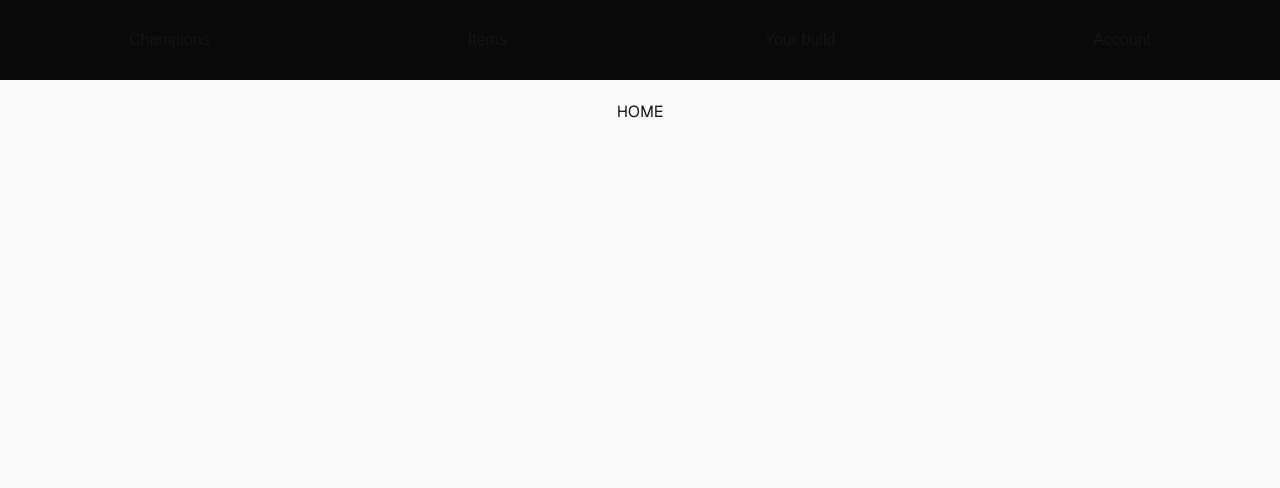
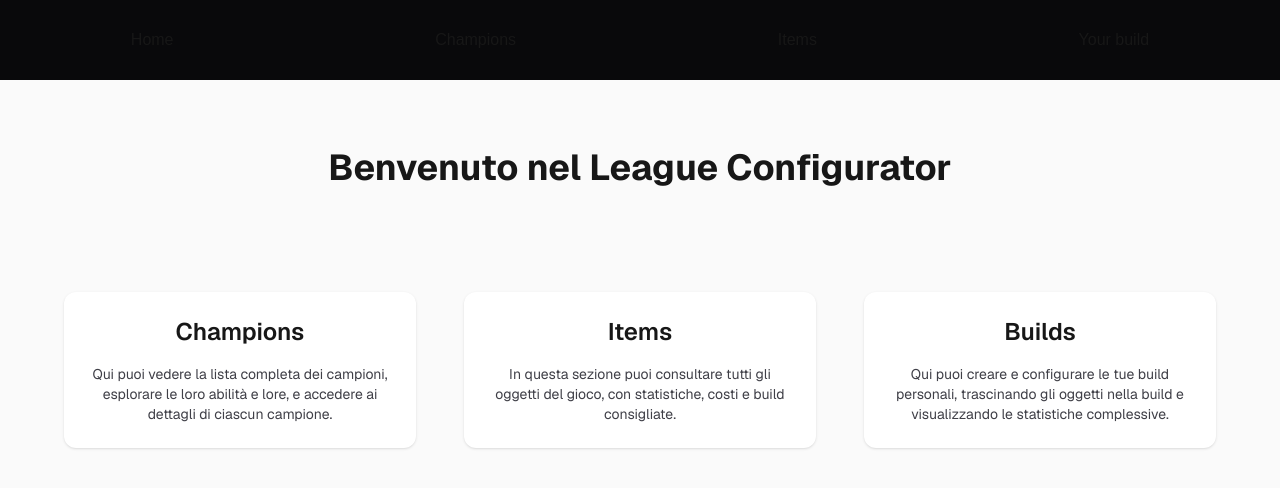
Before and after one commit to GabrieleZito/league-configurator, a Next.js app: page / in a window 1280 px wide. Shown: the top 488 px of the page. Built offline with nearby package versions, Linux system fonts and the light colour scheme.

Commit message:
feat: add homepage, stylized inputs

```diff
--- a/src/app/items/_components/ItemList.tsx
+++ b/src/app/items/_components/ItemList.tsx
@@ -15,8 +15,13 @@
     const filteredItems = itemlist.filter((i) => i.name.toLowerCase().includes(search.toLowerCase()));
     return (
         <div className="flex w-6xl flex-col gap-6">
-            <input type="text" onChange={(e) => setSearch(e.target.value)} />
-            <div className="flex max-w-6xl flex-row flex-wrap justify-center gap-4">
+            <input
+                type="text"
+                placeholder="Cerca un oggetto..."
+                className="w-full rounded-lg border border-zinc-300 px-4 py-2 focus:border-amber-500 focus:ring-2 focus:ring-amber-500 focus:outline-none dark:border-zinc-600 dark:bg-zinc-800 dark:text-white dark:placeholder-zinc-400"
+                onChange={(e) => setSearch(e.target.value)}
+            />
+            <div className="flex max-w-6xl flex-row flex-wrap justify-center gap-4 pb-10">
                 {filteredItems.map((i) => (
                     <div key={i.id}>
                         <Link href={`/items/${i.id}`}>
--- a/src/app/page.tsx
+++ b/src/app/page.tsx
@@ -1,4 +1,34 @@
+export default function Home() {
+    const pages = [
+        {
+            name: "Champions",
+            description:
+                "Qui puoi vedere la lista completa dei campioni, esplorare le loro abilità e lore, e accedere ai dettagli di ciascun campione.",
+        },
+        {
+            name: "Items",
+            description: "In questa sezione puoi consultare tutti gli oggetti del gioco, con statistiche, costi e build consigliate.",
+        },
+        {
+            name: "Builds",
+            description:
+                "Qui puoi creare e configurare le tue build personali, trascinando gli oggetti nella build e visualizzando le statistiche complessive.",
+        },
+    ];
 
-export default async function Home() {
-    return <main>HOME</main>;
+    return (
+        <main className="flex flex-col items-center gap-10 bg-zinc-50 px-6 py-12 dark:bg-black">
+            <h1 className="mb-16 text-center text-4xl font-bold">Benvenuto nel League Configurator</h1>
+            <div className="relative grid w-full max-w-6xl grid-cols-1 gap-12 md:grid-cols-3">
+                {pages.map((page) => (
+                    <div key={page.name} className="relative flex flex-col items-center">
+                        <div className="w-full rounded-xl bg-white p-6 text-center shadow dark:bg-zinc-900">
+                            <h2 className="mb-4 text-2xl font-semibold">{page.name}</h2>
+                            <p className="text-sm text-zinc-700 dark:text-zinc-300">{page.description}</p>
+                        </div>
+                    </div>
+                ))}
+            </div>
+        </main>
+    );
 }
--- a/src/components/ChampionList.tsx
+++ b/src/components/ChampionList.tsx
@@ -12,9 +12,14 @@
 
     return (
         <>
-            <div className="flex flex-col gap-6 w-full">
-                <input type="text" onChange={(e) => setSearch(e.target.value)} />
-                <div className="flex flex-row flex-wrap justify-center gap-4 ">
+            <div className="flex w-full flex-col gap-6">
+                <input
+                    type="text"
+                    placeholder="Cerca un campione..."
+                    className="w-full rounded-lg border border-zinc-300 px-4 py-2 focus:border-amber-500 focus:ring-2 focus:ring-amber-500 focus:outline-none dark:border-zinc-600 dark:bg-zinc-800 dark:text-white dark:placeholder-zinc-400"
+                    onChange={(e) => setSearch(e.target.value)}
+                />
+                <div className="flex flex-row flex-wrap justify-center gap-4">
                     {filteredChamps.map((c) => (
                         <div key={c.id} onClick={() => setSelectedChamp(c)} className="cursor-pointer hover:scale-105">
                             <Image
--- a/src/components/Navbar.tsx
+++ b/src/components/Navbar.tsx
@@ -2,11 +2,11 @@
 
 function Navbar() {
     return (
-        <div className="sticky top-0 flex h-20 flex-row items-center justify-around bg-zinc-950 z-100">
+        <div className="sticky top-0 z-100 flex h-20 flex-row items-center justify-around bg-zinc-950">
+            <Link href={"/"}>Home</Link>
             <Link href={"/champions"}>Champions</Link>
             <Link href={"/items"}>Items</Link>
             <Link href={"/builds"}>Your build</Link>
-            <Link href={"/account"}>Account</Link>
         </div>
     );
 }
```
